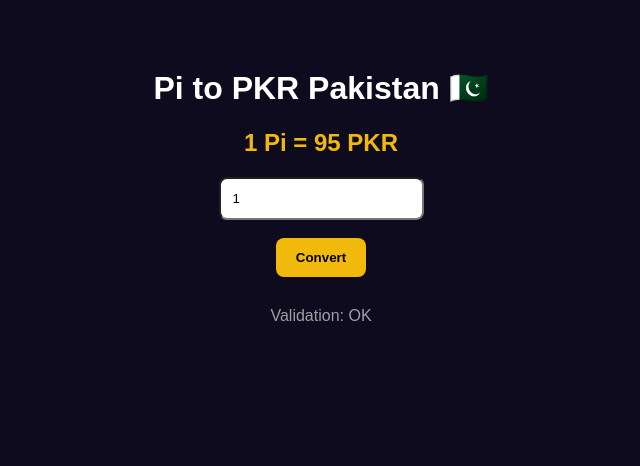
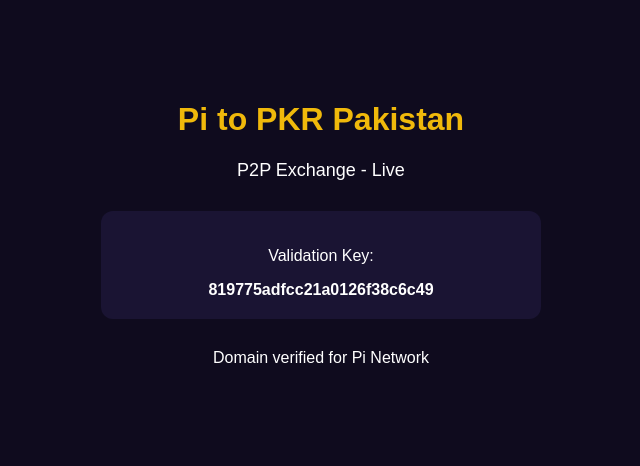
Before and after one commit to picesrufi-1983/pi-to-pkr-pakistan, a plain HTML site: page index.html in a window 1280 px wide. Shown: the whole page, without its empty margins (319-959 px from the left). Drawn offline with Linux system fonts and the light colour scheme.

Commit message:
Update index.html

```diff
--- a/index.html
+++ b/index.html
@@ -1 +1,17 @@
-<!DOCTYPE html><html><head><meta charset="utf-8"><meta name="viewport" content="width=device-width"><title>Pi to PKR Pakistan</title></head><body style="background:#0f0b1e;color:#fff;text-align:center;padding:40px;font-family:Arial"><h1>Pi to PKR Pakistan 🇵🇰</h1><h2 id="p" style="color:#f0b90b">1 Pi = 95 PKR</h2><input id="pi" type="number" value="1" style="padding:12px;border-radius:8px"><br><br><button onclick="document.getElementById('p').innerText=document.getElementById('pi').value+' Pi = '+(document.getElementById('pi').value*95)+' PKR'" style="padding:12px 20px;background:#f0b90b;border:0;border-radius:8px;font-weight:bold">Convert</button><p style="margin-top:30px;opacity:0.6">Validation: OK</p></body></html>
+<!DOCTYPE html>
+<html>
+<head>
+<meta charset="utf-8">
+<meta name="viewport" content="width=device-width, initial-scale=1">
+<title>Pi to PKR Pakistan</title>
+</head>
+<body style="margin:0;background:#0f0b1e;color:white;font-family:Arial;text-align:center;padding:80px 20px">
+<h1 style="color:#f0b90b;font-size:32px">Pi to PKR Pakistan</h1>
+<p style="font-size:18px">P2P Exchange - Live</p>
+<div style="margin:30px auto;background:#1a1433;padding:20px;border-radius:12px;max-width:400px">
+<p>Validation Key:</p>
+<b>819775adfcc21a0126f38c6c49</b>
+</div>
+<p>Domain verified for Pi Network</p>
+</body>
+</html>
```
